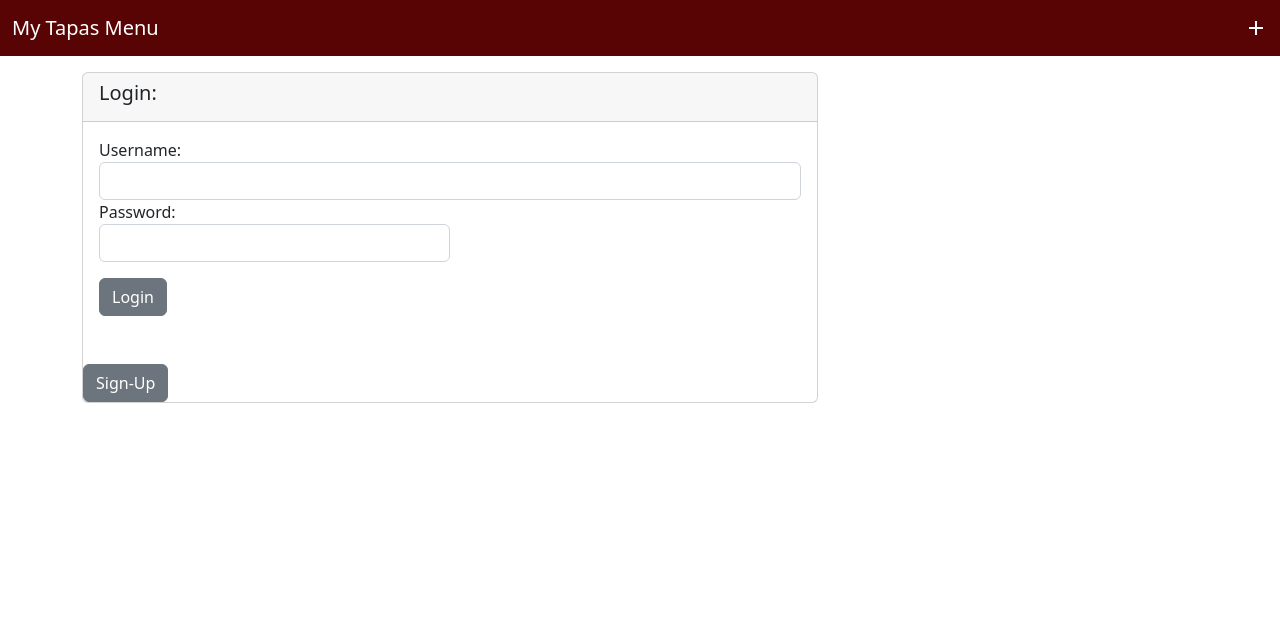
After one commit to hannahisabelleverano-web/M6EP, a Django app: template M5P-DjangoTemplates/M5P-DjangoTemplates-CaparasChuaSy/MyInventorySystem/MyInventoryApp/templates/MyInventoryApp/login.html in a window 1280 px wide. The commit adds this page. Shown: the top 643 px of the page. Run offline with Django 3.2, Linux system fonts and the light colour scheme; the template is opened without the code that fills it, so the values that code supplies are empty; some libraries are stand-ins or nearby versions.

Commit message:
parts a, b and c for project (will still revise this tomorrow)

```diff
--- a/M5P-DjangoTemplates/M5P-DjangoTemplates-CaparasChuaSy/MyInventorySystem/MyInventoryApp/models.py
+++ b/M5P-DjangoTemplates/M5P-DjangoTemplates-CaparasChuaSy/MyInventorySystem/MyInventoryApp/models.py
@@ -29,3 +29,7 @@ class WaterBottle(models.Model):
             self.sku + ": " + self.brand + ", " + self.mouth_size + ", " + self.size + ", " + self.color
             + ", supplied by " + self.supplied_by.name + ", " + str(self.cost) + " : " + str(self.current_quantity)
         )
+
+class Account(models.Model):
+    username = models.CharField(max_length=100, unique=True)
+    password = models.CharField(max_length=100)
--- /dev/null
+++ b/M5P-DjangoTemplates/M5P-DjangoTemplates-CaparasChuaSy/MyInventorySystem/MyInventoryApp/templates/MyInventoryApp/login.html
@@ -0,0 +1,41 @@
+{% extends 'tapasapp/base.html' %}
+{% load static %}
+
+{% block content %}
+<div class="col-md-8">
+
+    <div class="card">
+        <div class="card-header">
+            <h5 class="card-title"> Login:</h5>
+        </div>
+        <div class="card-body">
+
+            {% if request.GET.success %}
+                <div class="alert-alert-success" role="alert">
+                    {{requst.GET.success }}
+                </div>
+            {% endif %}
+            <form method="POST" action="{% url 'login_page' %}">{% csrf_token %}
+
+                <div class="form-group">
+                    <label for="name"> Username: </label>
+                    <input type="text" class="form-control" id="username" name="_username">
+                </div>
+
+                <div class="form-group">
+                    <div class="form-group">
+                        <label for="vintage"> Password: </label>
+                        <input type="number" class="form-control w-50" id="_password" name="_password">
+                    </div>
+                </div>
+
+                <button type="submit" class="mt-3 btn btn-secondary">Login</button>
+            </form>
+        </div>
+        <a href="{% url 'signup_page' %}">
+        <button type="button" class="mt-3 btn btn-secondary">Sign-Up</button>
+        </a>
+    </div>
+
+</div>
+{% endblock %}
--- a/M5P-DjangoTemplates/M5P-DjangoTemplates-CaparasChuaSy/MyInventorySystem/MyInventorySystem/urls.py
+++ b/M5P-DjangoTemplates/M5P-DjangoTemplates-CaparasChuaSy/MyInventorySystem/MyInventorySystem/urls.py
@@ -19,6 +19,8 @@ from django.urls import path
 from MyInventoryApp import views
 
 urlpatterns = [
+    path('', views.login_view, name='login')
+    path('signup', views.signupview, name='signup')
     path('admin/', admin.site.urls),
     path('view_supplier', views.view_supplier, name='view_supplier'),
     path('view_bottles', views.view_bottles, name='view_bottles'),
```
Also changed, not shown: M5P-DjangoTemplates/M5P-DjangoTemplates-CaparasChuaSy/MyInventorySystem/MyInventoryApp/templates/MyInventoryApp/signup.html (added, +41 -0 lines), M5P-DjangoTemplates/M5P-DjangoTemplates-CaparasChuaSy/MyInventorySystem/MyInventoryApp/templates/MyInventoryApp/view_supplier.html (+9 -0 lines), M5P-DjangoTemplates/M5P-DjangoTemplates-CaparasChuaSy/MyInventorySystem/MyInventoryApp/views.py (+38 -2 lines).
